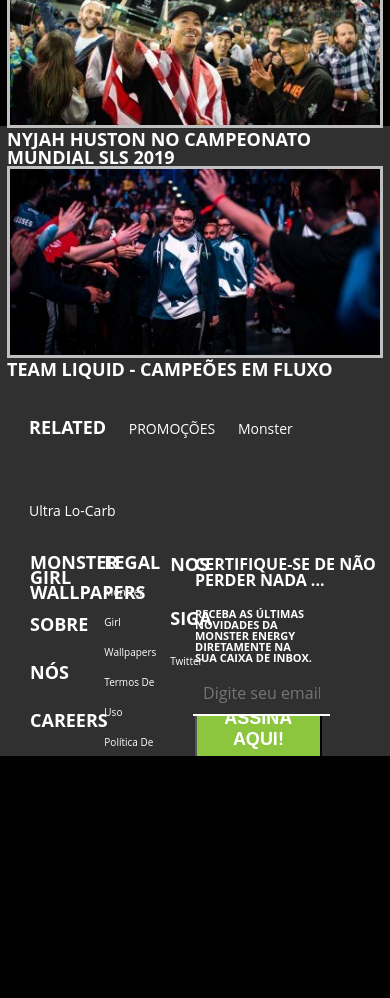
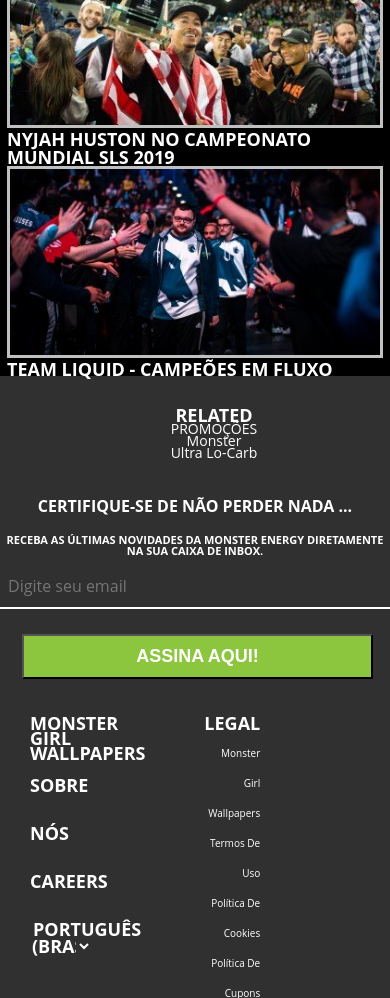
Before and after one commit to thiagonmiziara/projeto-monster, a plain HTML site: page index.html in a window 390 px wide. Shown: the part 1420-2418 px from the top of the page. Before the commit the page ends 2176 px from the top, so only its background shows below. Drawn offline with Linux system fonts and the light colour scheme.

Commit message:
footer responsivo

```diff
--- a/style.css
+++ b/style.css
@@ -571,4 +571,90 @@ footer {
         .texto-img {
             margin-left: 7px;
         }
+        .section-1 {
+            width: 100%;
+            margin-top: 30em;
         }
+        .section-1 li {
+            width: 100%;
+            display: block;
+            text-align: center;
+            margin-top: -70px;
+            margin-left: -10px;
+        }
+        .title-list {
+            width: 50%;
+            text-align: center;
+        }
+        footer {
+            width: auto;
+        }
+        .section-2 {
+            width: 100%;
+            height: 200px;
+            margin-left: 20px;
+            color: white;
+            margin-top: 300px;
+        }
+        .mais-informacoes {
+            width: 50%;
+            height: 100%;
+            float: left;
+            display: flex;
+        }
+        .lista-1 {
+            width: 33%;
+            float: left;
+        }
+        .lista-2 {
+            width: 50%;
+            display: block;
+            text-align: right;
+            margin-left: 100px;
+            margin-top: -100px;
+            margin-right: 100px;
+        }
+        .lista-3 {
+            display: none;
+        }
+        .lista-1,
+        .lista-2,
+        .lista-3 li {
+            padding: 0 0 20px 10px;
+            display: block;
+            line-height: 3em;
+            margin-top: -100px;
+        }
+        .assine {
+            width: 100%;
+            text-align: center;
+            margin-top: -350px;
+        }
+        .assina {
+            width: 90%;
+            text-align: center;
+            margin-top: -300px;
+            margin-left: -35px;
+        }
+        .section-email {
+            width: 100%;
+            text-align: center;
+        }
+        .lista-email {
+            text-align: center;
+            margin-top: -500px;
+            margin-bottom: 39px;
+            font-size: 16px;
+        }
+        #subtitle-email {
+            width: 100%;
+            text-align: center;
+        }
+        .input-email {
+            width: 100%;
+            text-align: center;
+        }
+        .btn-option {
+            width: 100%;
+        }
+    }
```
Lines whose indentation alone changed are shown as unchanged.
